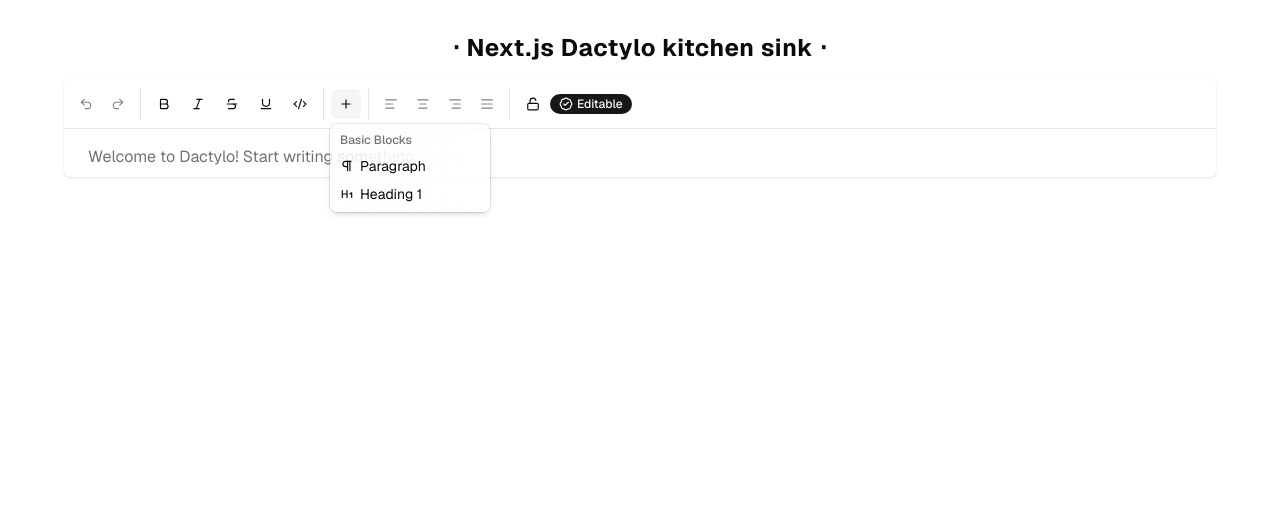
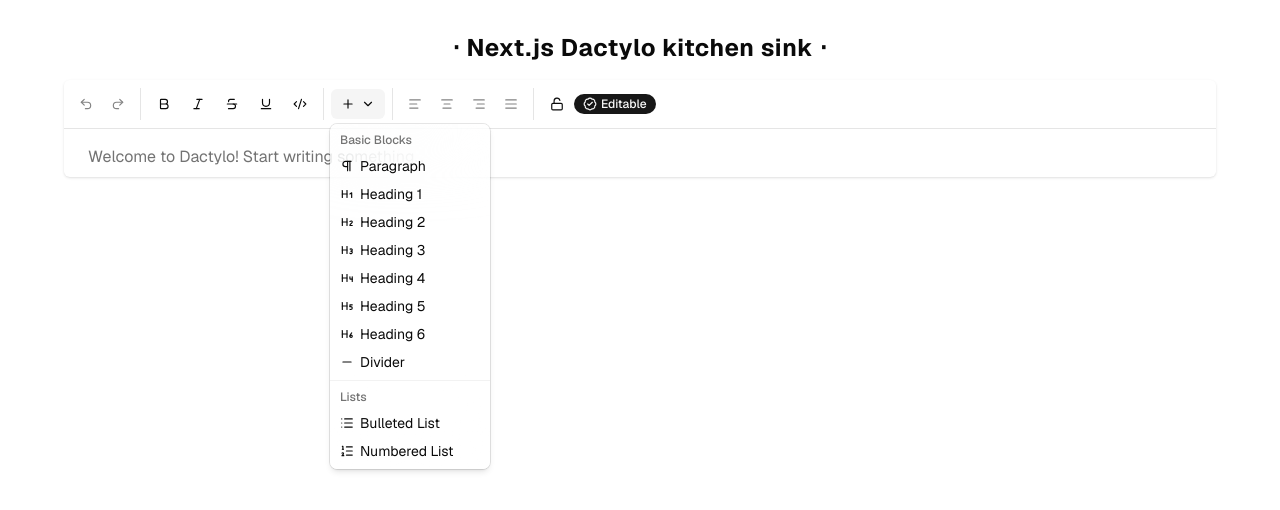
Before and after one commit to SugarDarius/dactylo, a Next.js app in the folder playgrounds/nextjs-kitchen-sink/: page / in a window 1280 px wide. Both pictures are taken after a click on the button 346 px from the left and 104 px from the top of the page. Shown: the top 510 px of the page. Built offline with nearby package versions, Linux system fonts and the light colour scheme.

Commit message:
makeup on kitchen sink

```diff
--- a/playgrounds/nextjs-kitchen-sink/components/dactylo/editor.tsx
+++ b/playgrounds/nextjs-kitchen-sink/components/dactylo/editor.tsx
@@ -14,12 +14,20 @@
 } from '@sugardarius/dactylo/react'
 import {
   BadgeCheck,
+  ChevronDown,
   PencilOff,
   Redo2,
   Undo2,
   Bold,
   Italic,
   Heading1,
+  Heading2,
+  Heading3,
+  Heading4,
+  Heading5,
+  Heading6,
+  List,
+  ListOrdered,
   Strikethrough,
   Underline,
   TextAlignStart,
@@ -30,6 +38,7 @@
   Lock,
   LockOpen,
   Plus,
+  Minus,
   Pilcrow,
 } from 'lucide-react'
 import { useHotkeys } from 'react-hotkeys-hook'
@@ -43,6 +52,7 @@
   DropdownMenuLabel,
   DropdownMenuItem,
   DropdownMenuTrigger,
+  DropdownMenuSeparator,
 } from '~/components/ui/dropdown-menu'
 import { Kbd } from '~/components/ui/kbd'
 import { Separator } from '~/components/ui/separator'
@@ -262,13 +272,21 @@
       <Separator orientation='vertical' />
       <div className='flex items-center'>
         <DropdownMenu>
+          <Tooltip>
             <DropdownMenuTrigger
               render={
-              <Button variant='ghost' size='icon'>
+                <TooltipTrigger
+                  render={
+                    <Button variant='ghost'>
                       <Plus className='size-3.5' />
+                      <ChevronDown className='size-3.5' />
                     </Button>
                   }
                 />
+              }
+            />
+            <TooltipContent>Insert</TooltipContent>
+          </Tooltip>
           <DropdownMenuContent className='w-40' align='start'>
             <DropdownMenuGroup>
               <DropdownMenuLabel>Basic Blocks</DropdownMenuLabel>
@@ -279,6 +297,42 @@
               <DropdownMenuItem>
                 <Heading1 className='size-3.5' />
                 Heading 1
+              </DropdownMenuItem>
+              <DropdownMenuItem>
+                <Heading2 className='size-3.5' />
+                Heading 2
+              </DropdownMenuItem>
+              <DropdownMenuItem>
+                <Heading3 className='size-3.5' />
+                Heading 3
+              </DropdownMenuItem>
+              <DropdownMenuItem>
+                <Heading4 className='size-3.5' />
+                Heading 4
+              </DropdownMenuItem>
+              <DropdownMenuItem>
+                <Heading5 className='size-3.5' />
+                Heading 5
+              </DropdownMenuItem>
+              <DropdownMenuItem>
+                <Heading6 className='size-3.5' />
+                Heading 6
+              </DropdownMenuItem>
+              <DropdownMenuItem>
+                <Minus className='size-3.5' />
+                Divider
+              </DropdownMenuItem>
+            </DropdownMenuGroup>
+            <DropdownMenuSeparator />
+            <DropdownMenuGroup>
+              <DropdownMenuLabel>Lists</DropdownMenuLabel>
+              <DropdownMenuItem>
+                <List className='size-3.5' />
+                Bulleted List
+              </DropdownMenuItem>
+              <DropdownMenuItem>
+                <ListOrdered className='size-3.5' />
+                Numbered List
               </DropdownMenuItem>
             </DropdownMenuGroup>
           </DropdownMenuContent>
```
Lines whose indentation alone changed are shown as unchanged.
